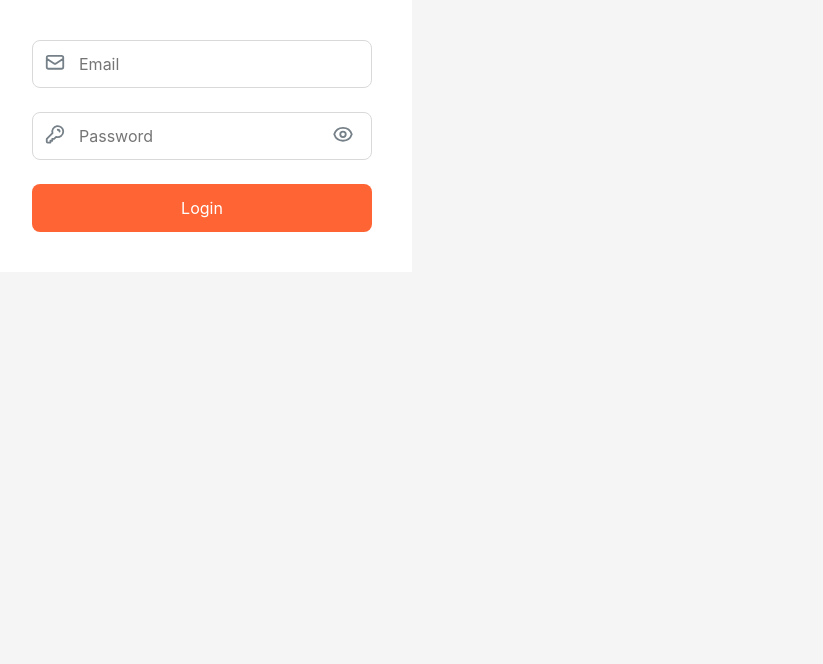
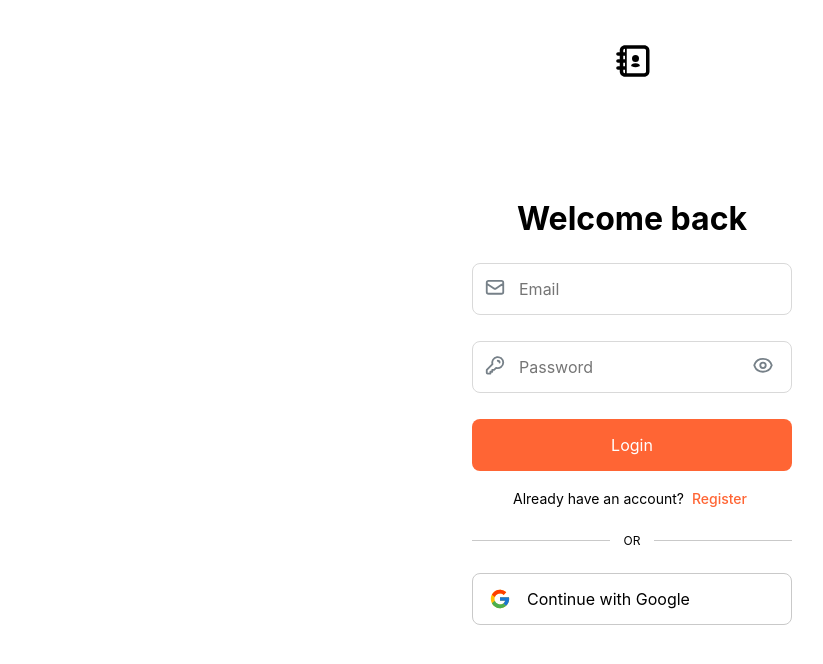
Before and after one commit to Sergey-Ryabko-84/ContactsHub, a React (Create React App) app: page /auth/login in a window 1280 px wide. Shown: the top 664 px of the page, without its empty margins (8-831 px from the left). Built offline with nearby package versions, Linux system fonts and the light colour scheme; no server answers.

Commit message:
adds content and styles for auth pages

```diff
--- a/src/components/Button/Button.styled.js
+++ b/src/components/Button/Button.styled.js
@@ -2,7 +2,7 @@ import styled from 'styled-components';
 
 export const Submit = styled.button`
   width: 100%;
-  height: 48px;
+  height: 52px;
   padding: 12px;
   border-radius: 8px;
   border: none;
--- a/src/components/TextField/TextField.styled.js
+++ b/src/components/TextField/TextField.styled.js
@@ -3,8 +3,8 @@ import styled from 'styled-components';
 export const InputWrapper = styled.div`
   position: relative;
   width: 100%;
-  height: 48px;
-  margin-bottom: 24px;
+  height: 52px;
+  margin-bottom: 26px;
 `;
 
 export const Input = styled.input`
--- a/src/modules/LoginForm/LoginForm.styled.js
+++ b/src/modules/LoginForm/LoginForm.styled.js
@@ -1,10 +1,10 @@
 import styled from 'styled-components';
 
 export const FormWrapper = styled.form`
-  max-width: 420px;
+  width: 100%;
   display: flex;
   flex-direction: column;
   align-items: center;
-  padding: 40px;
+  padding: 0 40px;
   background-color: #fff;
 `;
--- a/src/modules/RegisterForm/RegisterForm.styled.js
+++ b/src/modules/RegisterForm/RegisterForm.styled.js
@@ -1,10 +1,10 @@
 import styled from 'styled-components';
 
 export const FormWrapper = styled.form`
-  max-width: 420px;
+  width: 100%;
   display: flex;
   flex-direction: column;
   align-items: center;
-  padding: 40px;
+  padding: 0 40px;
   background-color: #fff;
 `;
--- a/src/pages/LoginPage/LoginPage.jsx
+++ b/src/pages/LoginPage/LoginPage.jsx
@@ -1,10 +1,42 @@
 import LoginForm from '../../modules/LoginForm/LoginForm';
+import {
+  AlternateWrapper,
+  Button,
+  ButtonTitle,
+  Divider,
+  FormSection,
+  GoogleIcon,
+  Link,
+  LogoIcon,
+  PageWrapper,
+  Span,
+  Text,
+  Title,
+} from './LoginPage.styled';
 
 const LoginPage = () => {
   return (
-    <>
-      <LoginForm />
-    </>
+    <PageWrapper>
+      <FormSection>
+        <LogoIcon size={42} />
+        <Title>Welcome back</Title>
+        <LoginForm />
+        <Text>
+          Already have an account? <Link to="/auth/register">Register</Link>
+        </Text>
+        <Divider>
+          <Span>or</Span>
+        </Divider>
+        <AlternateWrapper>
+          <Button>
+            <a href={`${process.env.REACT_APP_API_URL}/api/auth/google`}>
+              <GoogleIcon size={22} />
+              <ButtonTitle>Continue with Google</ButtonTitle>
+            </a>
+          </Button>
+        </AlternateWrapper>
+      </FormSection>
+    </PageWrapper>
   );
 };
 
--- a/src/pages/LoginPage/LoginPage.styled.js
+++ b/src/pages/LoginPage/LoginPage.styled.js
@@ -1,3 +1,110 @@
 import styled from 'styled-components';
+import { NavLink } from 'react-router-dom';
+import { FcGoogle } from 'react-icons/fc';
+import { TiContacts } from 'react-icons/ti';
 
-export const Wrapper = styled.div``;
+export const PageWrapper = styled.div`
+  min-height: 100vh;
+  display: flex;
+  justify-content: center;
+  background-color: #fff;
+`;
+
+export const FormSection = styled.section`
+  width: 400px;
+  display: flex;
+  flex-direction: column;
+  align-items: center;
+  justify-content: center;
+`;
+
+export const LogoIcon = styled(TiContacts)`
+  position: absolute;
+  top: 40px;
+`;
+
+export const Title = styled.h1`
+  padding: 26px;
+  font-size: 32px;
+`;
+
+export const Text = styled.p`
+  margin-top: 20px;
+  font-size: 14px;
+`;
+
+export const Link = styled(NavLink)`
+  padding: 4px;
+  font-weight: 500;
+  color: #ff6534;
+`;
+
+export const Divider = styled.div`
+  width: 100%;
+  display: flex;
+  flex-direction: column;
+  align-items: center;
+  padding: 26px 40px;
+`;
+
+export const Span = styled.span`
+  position: relative;
+  width: 100%;
+  text-align: center;
+  font-size: 12px;
+  text-transform: uppercase;
+
+  ::before {
+    content: '';
+    position: absolute;
+    top: 6px;
+    display: block;
+    width: 43%;
+    height: 1px;
+    background-color: #c9c9c9;
+  }
+
+  ::after {
+    content: '';
+    position: absolute;
+    top: 6px;
+    right: 0;
+    display: block;
+    width: 43%;
+    height: 1px;
+    background-color: #c9c9c9;
+  }
+`;
+
+export const AlternateWrapper = styled.div`
+  width: 100%;
+  padding: 0 40px;
+`;
+
+export const Button = styled.div`
+  position: relative;
+  width: 100%;
+  height: 52px;
+  padding: 14px;
+  border-radius: 8px;
+  border: 1px solid #c9c9c9;
+
+  :hover,
+  :focus {
+    background-color: #ffe3dc;
+  }
+
+  :active {
+    background-color: #ffbaa8;
+  }
+`;
+
+export const ButtonTitle = styled.span`
+  display: inline-block;
+  padding: 2px 40px;
+`;
+
+export const GoogleIcon = styled(FcGoogle)`
+  position: absolute;
+  left: 16px;
+`;
--- a/src/pages/RegisterPage/RegisterPage.jsx
+++ b/src/pages/RegisterPage/RegisterPage.jsx
@@ -1,10 +1,42 @@
-import RegisterForm from "../../modules/RegisterForm/RegisterForm";
+import RegisterForm from '../../modules/RegisterForm/RegisterForm';
+import {
+  AlternateWrapper,
+  Button,
+  ButtonTitle,
+  Divider,
+  FormSection,
+  GoogleIcon,
+  Link,
+  LogoIcon,
+  PageWrapper,
+  Span,
+  Text,
+  Title,
+} from './RegisterPage.styled';
 
 const RegisterPage = () => {
   return (
-    <>
-      <RegisterForm/>
-    </>
+    <PageWrapper>
+      <FormSection>
+        <LogoIcon size={42} />
+        <Title>Create your account</Title>
+        <RegisterForm />
+        <Text>
+          Already have an account? <Link to="/auth/login">Log in</Link>
+        </Text>
+        <Divider>
+          <Span>or</Span>
+        </Divider>
+        <AlternateWrapper>
+          <Button>
+            <a href={`${process.env.REACT_APP_API_URL}/api/auth/google`}>
+              <GoogleIcon size={22} />
+              <ButtonTitle>Continue with Google</ButtonTitle>
+            </a>
+          </Button>
+        </AlternateWrapper>
+      </FormSection>
+    </PageWrapper>
   );
 };
 
--- a/src/pages/RegisterPage/RegisterPage.styled.js
+++ b/src/pages/RegisterPage/RegisterPage.styled.js
@@ -1,3 +1,110 @@
 import styled from 'styled-components';
+import { NavLink } from 'react-router-dom';
+import { FcGoogle } from 'react-icons/fc';
+import { TiContacts } from 'react-icons/ti';
 
-export const Wrapper = styled.div``;
+export const PageWrapper = styled.div`
+  min-height: 100vh;
+  display: flex;
+  justify-content: center;
+  background-color: #fff;
+`;
+
+export const FormSection = styled.section`
+  width: 400px;
+  display: flex;
+  flex-direction: column;
+  align-items: center;
+  justify-content: center;
+`;
+
+export const LogoIcon = styled(TiContacts)`
+  position: absolute;
+  top: 40px;
+`;
+
+export const Title = styled.h1`
+  padding: 26px;
+  font-size: 32px;
+`;
+
+export const Text = styled.p`
+  margin-top: 20px;
+  font-size: 14px;
+`;
+
+export const Link = styled(NavLink)`
+  padding: 4px;
+  font-weight: 500;
+  color: #ff6534;
+`;
+
+export const Divider = styled.div`
+  width: 100%;
+  display: flex;
+  flex-direction: column;
+  align-items: center;
+  padding: 26px 40px;
+`;
+
+export const Span = styled.span`
+  position: relative;
+  width: 100%;
+  text-align: center;
+  font-size: 12px;
+  text-transform: uppercase;
+
+  ::before {
+    content: '';
+    position: absolute;
+    top: 6px;
+    display: block;
+    width: 43%;
+    height: 1px;
+    background-color: #c9c9c9;
+  }
+
+  ::after {
+    content: '';
+    position: absolute;
+    top: 6px;
+    right: 0;
+    display: block;
+    width: 43%;
+    height: 1px;
+    background-color: #c9c9c9;
+  }
+`;
+
+export const AlternateWrapper = styled.div`
+  width: 100%;
+  padding: 0 40px;
+`;
+
+export const Button = styled.div`
+  position: relative;
+  width: 100%;
+  height: 52px;
+  padding: 14px;
+  border-radius: 8px;
+  border: 1px solid #c9c9c9;
+
+  :hover,
+  :focus {
+    background-color: #ffe3dc;
+  }
+
+  :active {
+    background-color: #ffbaa8;
+  }
+`;
+
+export const ButtonTitle = styled.span`
+  display: inline-block;
+  padding: 2px 40px;
+`;
+
+export const GoogleIcon = styled(FcGoogle)`
+  position: absolute;
+  left: 16px;
+`;
--- a/src/style/GlobalStyle.js
+++ b/src/style/GlobalStyle.js
@@ -4,9 +4,8 @@ import 'modern-normalize';
 export const GlobalStyle = createGlobalStyle`
     body {
     margin: 0;
-    font-family: -apple-system, BlinkMacSystemFont, 'Segoe UI', 'Roboto', 'Oxygen',
-        'Ubuntu', 'Cantarell', 'Fira Sans', 'Droid Sans', 'Helvetica Neue',
-        sans-serif;
+    font-family: -apple-system, BlinkMacSystemFont, 'Roboto', sans-serif;
+    /* 'Segoe UI', 'Roboto', 'Oxygen', 'Ubuntu', 'Cantarell', 'Fira Sans', 'Droid Sans', 'Helvetica Neue', */
     -webkit-font-smoothing: antialiased;
     -moz-osx-font-smoothing: grayscale;
     }
```
